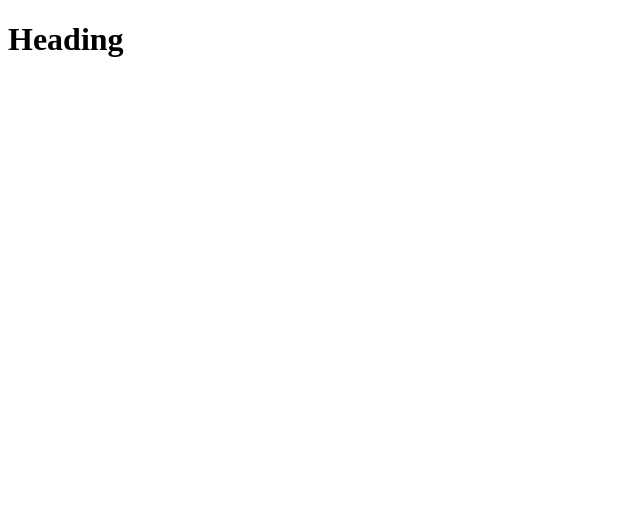
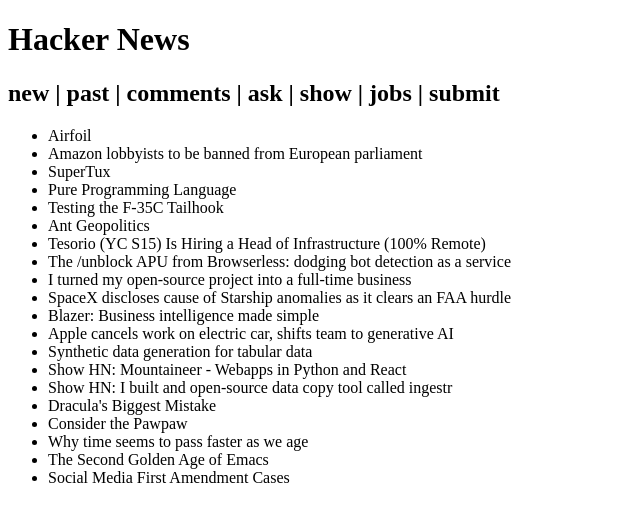
Before and after one commit to stinso65/C6LayoutReproductionI, a plain HTML site: page index.html in a window 1280 px wide. Shown: the whole page, without its empty margins (0-640 px from the left). Drawn offline with Linux system fonts and the light colour scheme.

Commit message:
added list

```diff
--- a/index.html
+++ b/index.html
@@ -4,11 +4,38 @@
     <meta charset="UTF-8">
     <meta name="viewport" content="width=device-width, initial-scale=1.0">
     <meta http-equiv="X-UA-Compatible" content="ie=edge">
-    <title>Title</title>
+    <title>Hacker News</title>
     <link rel="stylesheet" href="screen.css">
   </head>
   <body>
-    <h1>Heading</h1>
+    <div class="nav bar">
+      <h1>Hacker News</h1>
+      <h2>new | past | comments | ask | show | jobs | submit </h2>
+    </div>
+    <div class="content">
+      <ul>
+        <li>Airfoil</li>
+        <li>Amazon lobbyists to be banned from European parliament</li>
+        <li>SuperTux</li>
+        <li>Pure Programming Language</li>
+        <li>Testing the F-35C Tailhook</li>
+        <li>Ant Geopolitics</li>
+        <li>Tesorio (YC S15) Is Hiring a Head of Infrastructure (100% Remote)</li>
+        <li>The /unblock APU from Browserless: dodging bot detection as a service</li>
+        <li>I turned my open-source project into a full-time business</li>
+        <li>SpaceX discloses cause of Starship anomalies as it clears an FAA hurdle</li>
+        <li>Blazer: Business intelligence made simple</li>
+        <li>Apple cancels work on electric car, shifts team to generative AI</li>
+        <li>Synthetic data generation for tabular data</li>
+        <li>Show HN: Mountaineer - Webapps in Python and React</li>
+        <li>Show HN: I built and open-source data copy tool called ingestr</li>
+        <li>Dracula's Biggest Mistake</li>
+        <li>Consider the Pawpaw</li>
+        <li>Why time seems to pass faster as we age</li>
+        <li>The Second Golden Age of Emacs</li>
+        <li>Social Media First Amendment Cases</li>
+      </ul>
+    </div>
     <script src="index.js"></script>
   </body>
 </html>
```
Also changed, not shown: challenge6.PNG (added).
